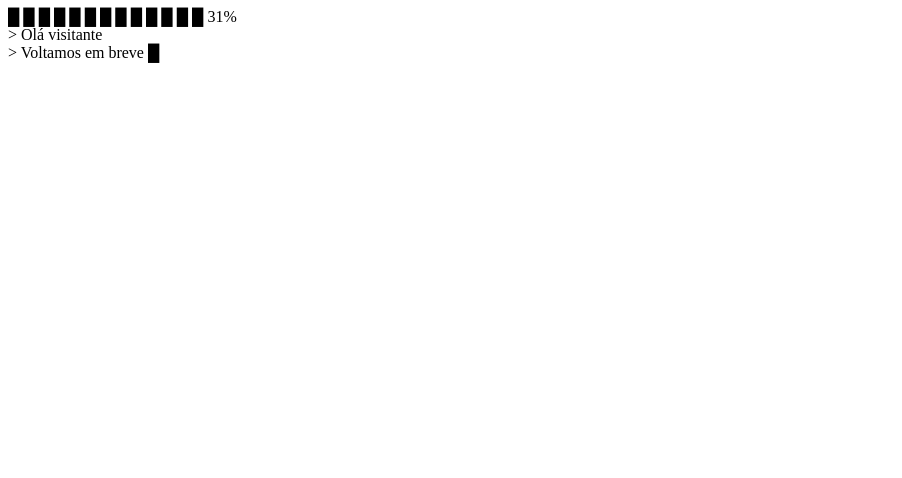
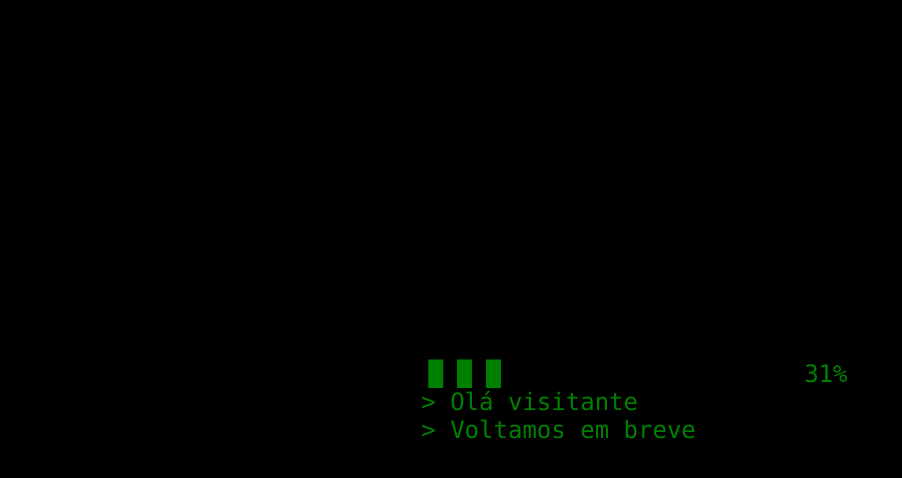
Before and after one commit to josevictoremiliano/Coming-Soon, a plain HTML site: page index.html in a window 1280 px wide. Shown: the whole page, without its empty margins (0-902 px from the left). Drawn offline with Linux system fonts and the light colour scheme.

Commit message:
Update index.html

```diff
--- a/index.html
+++ b/index.html
@@ -3,7 +3,7 @@
 <head>
   <meta charset="utf-8">
   <title>Voltamos em breve</title>
-  <link s
+  <link rel="stylesheet" href="style.css">
 </head>
   <body oncontextmenu="return false" onselectstart="return false" ondragstart="return false">
     <div id="YakındaYazı">█ █ █ <span style="color:black">█ █ █ █ █ █ █ █ █ █ </span>31%
```
